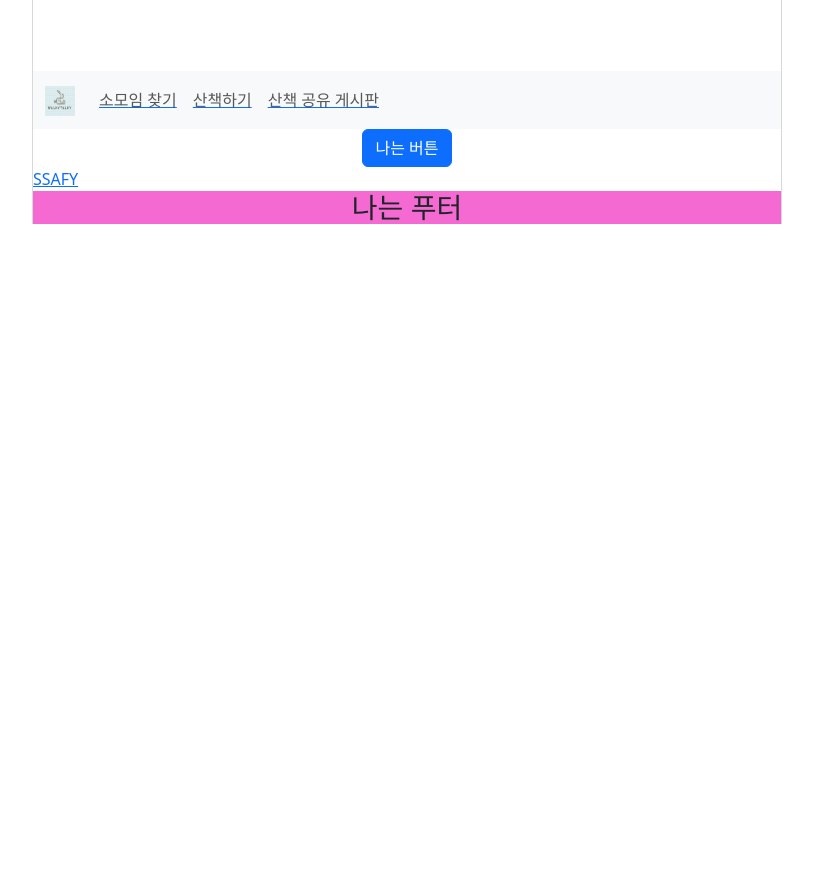
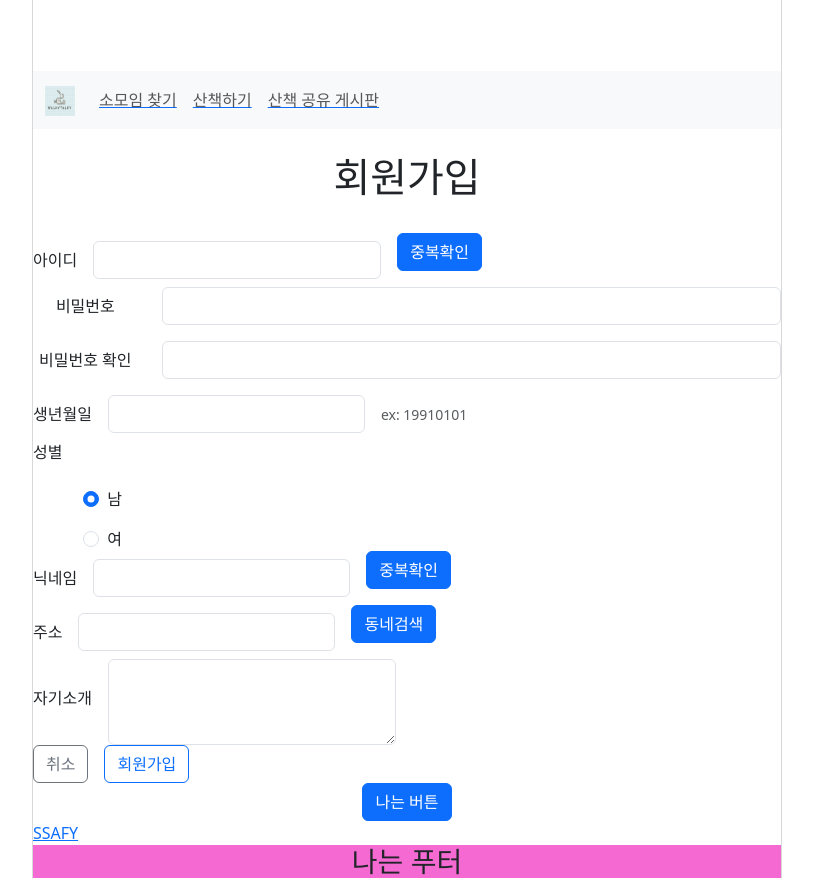
Before and after one commit to ssafy-10th-a808-team/walky-talky, a Vue app in the folder frontend/: page /member/local-signup in a window 1280 px wide. Shown: the whole page, without its empty margins (233-1046 px from the left). Before the commit the page ends 800 px from the top, so only its background shows below. Built offline with nearby package versions, Linux system fonts and the light colour scheme.

Commit message:
[FE] Refactpr : 회원가입페이지 전면수정

```diff
--- a/frontend/package.json
+++ b/frontend/package.json
@@ -11,11 +11,13 @@
     "format": "prettier --write src/"
   },
   "dependencies": {
-    "axios": "^1.6.5",
+    "axios": "^1.6.6",
     "bootstrap": "^5.3.2",
     "dotenv": "^16.4.0",
     "pinia": "^2.1.7",
+    "volar-service-vetur": "^0.0.17",
     "vue": "^3.3.11",
+    "vue-cookies": "^1.8.3",
     "vue-router": "^4.2.5"
   },
   "devDependencies": {
--- a/frontend/src/components/member/Signup.vue
+++ b/frontend/src/components/member/Signup.vue
@@ -1,123 +1,165 @@
 <template>
   <div>
+    <br />
     <h1>회원가입</h1>
+    <br />
     <fieldset>
       <form>
+        <!-- 아이디 -->
         <div class="row g-3 align-items-center">
           <div class="col-auto">
             <label for="inputPassword6" class="col-form-label">아이디</label>
           </div>
           <div class="col-auto">
-            <input type="text" class="form-control" aria-describedby="passwordHelpInline" />
+            <input
+              v-model="form.id"
+              type="text"
+              class="form-control"
+              aria-describedby="passwordHelpInline"
+              style="width: 18rem"
+            />
           </div>
           <div class="col-auto">
-            <button type="submit" class="btn btn-primary mb-3">중복확인</button>
+            <button type="button" class="btn btn-primary mb-3" @click="checkDuplicate('id')">
+              중복확인
+            </button>
           </div>
         </div>
-
-        <!-- <div class="mb-3">
-          <label for="exampleInputPassword1" class="form-label">비밀번호</label>
-          <input type="password" class="form-control" id="exampleInputPassword1" />
-        </div> -->
-
+        <!-- 비밀번호 -->
         <div class="mb-3 row">
           <label for="inputPassword" class="col-sm-2 col-form-label">비밀번호</label>
           <div class="col-sm-10">
-            <input type="password" class="form-control" id="inputPassword" />
+            <input
+              type="password"
+              class="form-control"
+              id="inputPassword"
+              v-model="form.password"
+            />
           </div>
         </div>
-
-        <!-- <div class="mb-3">
-          <label for="exampleInputPassword1" class="form-label">비밀번호 확인</label>
-          <input type="password" class="form-control" id="exampleInputPassword2" />
-        </div> -->
-
+        <!-- 비밀번호확인 -->
         <div class="mb-3 row">
           <label for="inputPassword" class="col-sm-2 col-form-label">비밀번호 확인</label>
           <div class="col-sm-10">
-            <input type="password" class="form-control" id="inputPassword" />
+            <input type="password" class="form-control" id="confirmPassword" />
           </div>
         </div>
-
-        <!-- <div class="mb-3">
-          <label for="exampleInputPassword1" class="form-label">생년월일</label>
-          <input type="text" class="form-control" />
-        </div> -->
-
+        <!-- 생년월일 -->
         <div class="row g-3 align-items-center">
           <div class="col-auto">
             <label class="col-form-label">생년월일</label>
           </div>
           <div class="col-auto">
-            <input type="text" class="form-control" aria-describedby="passwordHelpInline" />
+            <input
+              type="text"
+              class="form-control"
+              aria-describedby="passwordHelpInline"
+              v-model="form.birth"
+            />
           </div>
           <div class="col-auto">
             <span class="form-text"> ex: 19910101 </span>
           </div>
         </div>
-
-        <!-- <div class="mb-3">
-          <label for="exampleInputPassword1" class="form-label">성별</label>
-          <input type="text" class="form-control" />
-        </div> -->
-
+        <!-- 성별 -->
         <div class="row g-3 align-items-center">
           <div class="col-auto">
             <label class="col-form-label">성별</label>
           </div>
+          <div class="form-check,col-auto" style="text-align: left; margin-left: 50px">
+            <input
+              v-model="form.gender"
+              class="form-check-input"
+              type="radio"
+              name="exampleRadios"
+              value="M"
+              checked
+            />&nbsp;
+            <label class="form-check-label" for="exampleRadios1"> 남 </label>
+          </div>
+          <div class="form-check,col-auto" style="text-align: left; margin-left: 50px">
+            <input
+              v-model="form.gender"
+              class="form-check-input"
+              type="radio"
+              name="exampleRadios"
+              value="F"
+            />&nbsp;
+            <label class="form-check-label" for="exampleRadios1"> 여 </label>
+          </div>
+        </div>
+        <!-- 닉네임 -->
+        <div class="row g-3 align-items-center">
           <div class="col-auto">
-            <input type="text" class="form-control" aria-describedby="passwordHelpInline" />
+            <label
+              for="inputPassword6"
+              class="col-form-label"
+              prop="nickname"
+              :rules="[{ required: true, message: '내용을 입력해주세요.' }]"
+            >
+              닉네임
+            </label>
           </div>
           <div class="col-auto">
-            <span class="form-text"> ex: 남 </span>
+            <input
+              v-model="form.nickname"
+              type="text"
+              class="form-control"
+              aria-describedby="passwordHelpInline"
+            />
+          </div>
+          <div class="col-auto">
+            <button type="button" class="btn btn-primary mb-3" @click="checkDuplicate('nickname')">
+              중복확인
+            </button>
           </div>
         </div>
-
-        <!-- <div class="mb-3">
-          <label for="exampleInputPassword1" class="form-label">닉네임</label>
-          <input type="text" class="form-control" />
-        </div> -->
-
+        <!-- 주소 -->
         <div class="row g-3 align-items-center">
           <div class="col-auto">
-            <label for="inputPassword6" class="col-form-label">닉네임</label>
+            <label prop="address" for="inputPassword6" class="col-form-label">주소</label>
           </div>
           <div class="col-auto">
-            <input type="text" class="form-control" aria-describedby="passwordHelpInline" />
+            <input
+              v-model="form.address"
+              type="text"
+              class="form-control"
+              aria-describedby="passwordHelpInline"
+            />
           </div>
           <div class="col-auto">
-            <button type="submit" class="btn btn-primary mb-3">중복확인</button>
+            <button type="button" class="btn btn-primary mb-3" @click="searchAddress">
+              동네검색
+            </button>
           </div>
         </div>
-
-        <!-- <div class="mb-3">
-          <label for="exampleInputPassword1" class="form-label">주소</label>
-          <input type="text" class="form-control" />
-        </div> -->
-
-        <div class="row g-3 align-items-center">
-          <div class="col-auto">
-            <label for="inputPassword6" class="col-form-label">주소</label>
-          </div>
-          <div class="col-auto">
-            <input type="text" class="form-control" aria-describedby="passwordHelpInline" />
-          </div>
-          <div class="col-auto">
-            <button type="submit" class="btn btn-primary mb-3">동네검색</button>
-          </div>
-        </div>
-
+        <!-- 자기소개 -->
         <div class="row g-3 align-items-center">
           <div class="col-auto">
             <label for="exampleFormControlTextarea1" class="form-label">자기소개</label>
           </div>
           <div class="col-auto">
             <textarea
+              v-model="form.introduce"
               class="form-control"
               id="exampleFormControlTextarea1"
               value="안녕하세요. "
               rows="3"
-            ></textarea>
+              style="width: 18rem"
+            >
+안녕하세요. </textarea
+            >
+          </div>
+        </div>
+        <!-- 취소, 회원가입 버튼 -->
+        <div class="row g-3 align-items-center">
+          <div class="col-auto">
+            <button type="button" class="btn btn-outline-secondary" @click="cancelRegistration">
+              취소
+            </button>
+          </div>
+          <div class="col-auto">
+            <button type="submit" class="btn btn-outline-primary">회원가입</button>
           </div>
         </div>
       </form>
@@ -125,6 +167,120 @@
   </div>
 </template>
 
-<script setup></script>
+<script>
+import axios from '@/utils/axios.js'
+import VueCookies from 'vue-cookies'
+
+export default {
+  data() {
+    return {
+      form: {
+        id: '',
+        password: '',
+        birth: '',
+        gender: '',
+        profileImg: '',
+        nickname: '',
+        introduce: '',
+        address: ''
+      },
+      memberInfo: {
+        id: '',
+        password: '',
+        birth: '',
+        gender: '',
+        profileImg: '',
+        nickname: '',
+        introduce: '',
+        address: '',
+        refreshToken: '',
+        refreshTokenExpire: ''
+      },
+      errorMessages: {} // 에러 메시지를 저장하는 객체 추가
+    }
+  },
+
+  // watch: {
+  //   // 아이디의 변경을 감시하고, 변경 시 값을 콘솔에 출력
+  //   'form.id': function (newId) {
+  //     console.log('아이디:', newId)
+  //   },
+
+  //   // 비밀번호의 변경을 감시하고, 변경 시 값을 콘솔에 출력
+  //   'form.password': function (newPassword) {
+  //     console.log('비밀번호:', newPassword)
+  //   },
+  //   'form.nickname': function (newNickname) {
+  //     console.log('닉네임:', newNickname)
+  //   },
+  //   'form.gender': function (newGender) {
+  //     console.log('성별:', newGender)
+  //   },
+  //   'form.address': function (newAddress) {
+  //     console.log('주소:', newAddress)
+  //   },
+  //   'form.introduce': function (newIntroduce) {
+  //     console.log('자기소개:', newIntroduce)
+  //   }
+  // },
+
+  methods: {
+    submitForm(formName) {
+      console.log('폼 데이터:', this.form)
+
+      this.$refs[formName].validate((valid) => {
+        if (valid) {
+          this.register(this.form)
+        } else {
+          // 유효성 검사에 실패했을 때의 처리 (에러 메시지 표시)
+          this.errorMessages = {
+            id: '아이디를 입력해주세요.',
+            password: '비밀번호를 입력해주세요.'
+            // ... 각 필드에 대한 에러 메시지 추가
+          }
+        }
+      })
+    },
+    register(data) {
+      console.log('등록 전 데이터:', data)
+      axios
+        .post('/info/register', data)
+        .then((response) => {
+          // 서버 응답에 따라 처리 (예: 성공 메시지 출력, 페이지 이동 등)
+          console.log('회원가입 성공', response.data)
+
+          VueCookies.set('accessToken', response.data.accessToken, response.data.accessTokenExpire)
+          VueCookies.set('id', response.data.id)
+
+          this.$store.commit('SET_IS_LOGIN', {
+            isLogin: true,
+            isLogout: false
+          })
+          this.$store.commit('SET_MORE_USER_INFO', {
+            nickname: data.nickname
+          })
+
+          this.$router.push({ name: 'Main' })
+        })
+        .catch((error) => {
+          // 서버 응답에 따라 처리 (예: 에러 메시지 출력 등)
+          console.error('회원가입 실패', error)
+        })
+    },
+    cancelRegistration() {
+      // 취소 버튼 클릭 시의 처리 (예: 폼 초기화 등)
+      console.log('회원가입 취소')
+    },
+    checkDuplicate(field) {
+      // 중복 확인 로직 구현
+      console.log(`${field} 중복 확인`)
+    },
+    searchAddress() {
+      // 동네 검색 로직 구현
+      console.log('동네 검색')
+    }
+  }
+}
+</script>
 
 <style scoped></style>
--- a/frontend/src/router/index.js
+++ b/frontend/src/router/index.js
@@ -7,6 +7,7 @@ import WalkView from '@/views/WalkView.vue'
 import ShareBoardView from '@/views/ShareBoardView.vue'
 import HomeView from '@/views/HomeView.vue'
 import MyLocationView from '@/views/MyLocationView.vue'
+
 const router = createRouter({
   history: createWebHistory(import.meta.env.BASE_URL),
   routes: [
@@ -35,6 +36,11 @@ const router = createRouter({
       name: 'mylocation',
       component: MyLocationView
     },
+    {
+      path: '/member/local-signup',
+      name: 'Signup',
+      component: Signup
+    }
   ]
 })
 
--- /dev/null
+++ b/frontend/src/utils/axios.js
@@ -0,0 +1,11 @@
+import axios from 'axios'
+
+// axios 객체 생성
+export default axios.create({
+  //   baseURL: 'https://i10a808.p.ssafy.io/api',
+  baseURL: 'http://localhost:5173',
+  headers: {
+    'Content-type': 'application/json'
+  },
+  withCredentials: true
+})
```
Also changed, not shown: frontend/src/stores/member.js (added, +174 -0 lines), 1 other file (tests, documents, lock files or other folders).
